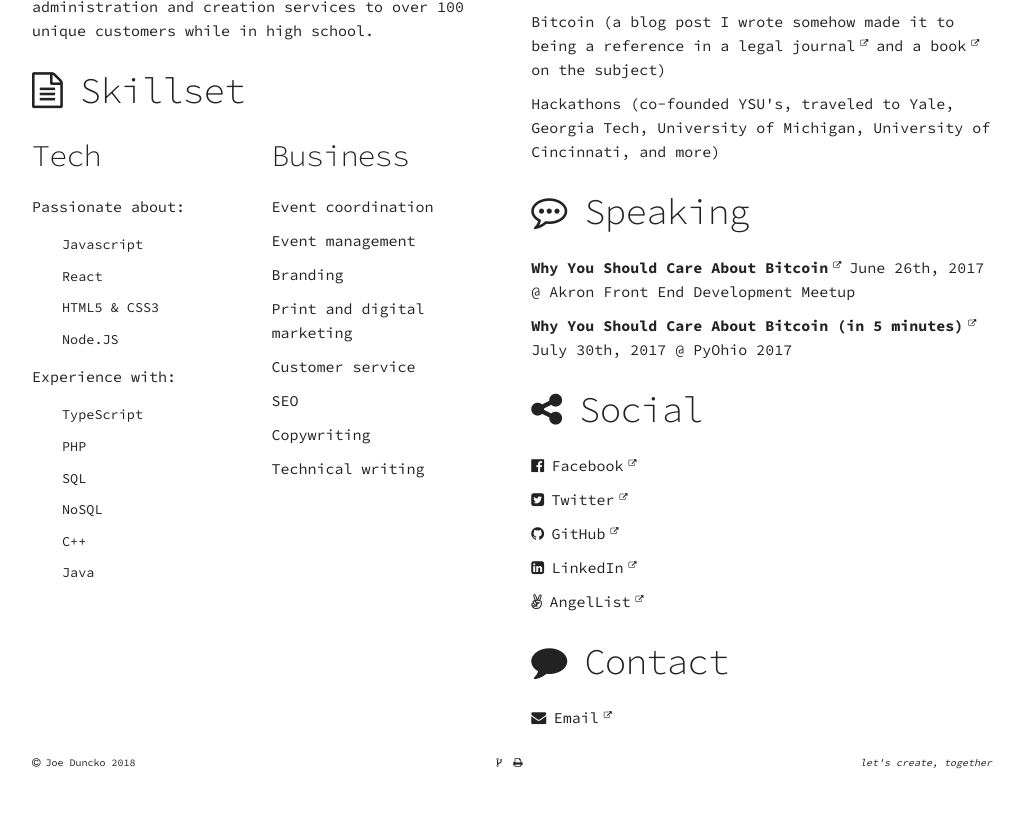
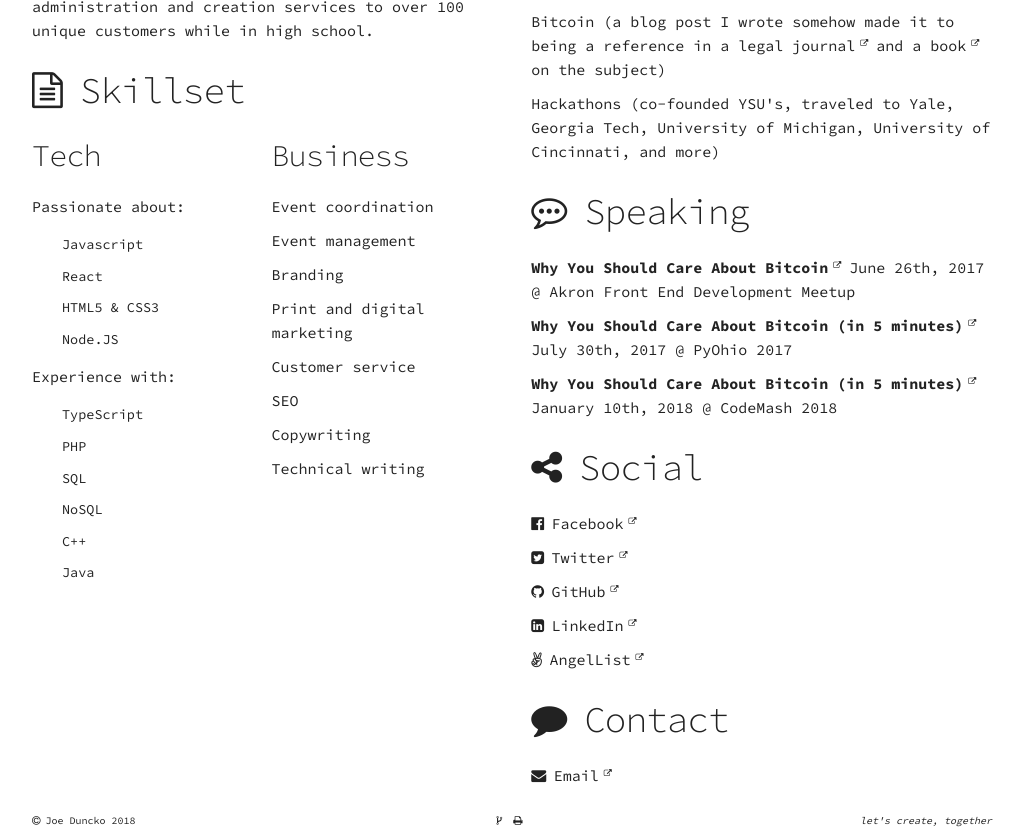
Before and after one commit to JoeDuncko/JoeDuncko.github.io, a plain HTML site: page index.html in a window 1280 px wide. Shown: the part 1839-2678 px from the top of the page, without its empty margins (128-1152 px from the left). Before the commit the page ends 2620 px from the top, so only its background shows below. Drawn offline with nearby package versions, Linux system fonts and the light colour scheme.

Commit message:
About to give my lightning talk at CodeMash!

```diff
--- a/index.html
+++ b/index.html
@@ -211,6 +211,7 @@
                <ul class="hide-when-printing">
                    <li><b><a href="https://docs.google.com/presentation/d/1vI0F7dteY1diPfLXtfLXnvHmKDlMP8bsDOvPXOv0Ufc/edit?usp=sharing">Why You Should Care About Bitcoin</a></b> June 26th, 2017 @ Akron Front End Development Meetup</li>
                    <li><b><a href="https://docs.google.com/presentation/d/1rKCutleOZ4n4cZbP97uwitm1gWQ0-rBJfF2JFLJCe7s/edit?usp=sharing">Why You Should Care About Bitcoin (in 5 minutes)</a></b> July 30th, 2017 @ PyOhio 2017</li>
+                   <li><b><a href="https://docs.google.com/presentation/d/1WS1fqxlDmFykPAYxHbMk0MtYMuYKbTqwte5Wha7hsSo/edit?usp=sharing">Why You Should Care About Bitcoin (in 5 minutes)</a></b> January 10th, 2018 @ CodeMash 2018</li>
               </ul>
 
                 <h3 class="hide-when-printing"><i class="fa fa-share-alt"></i>Social</h3>
```
